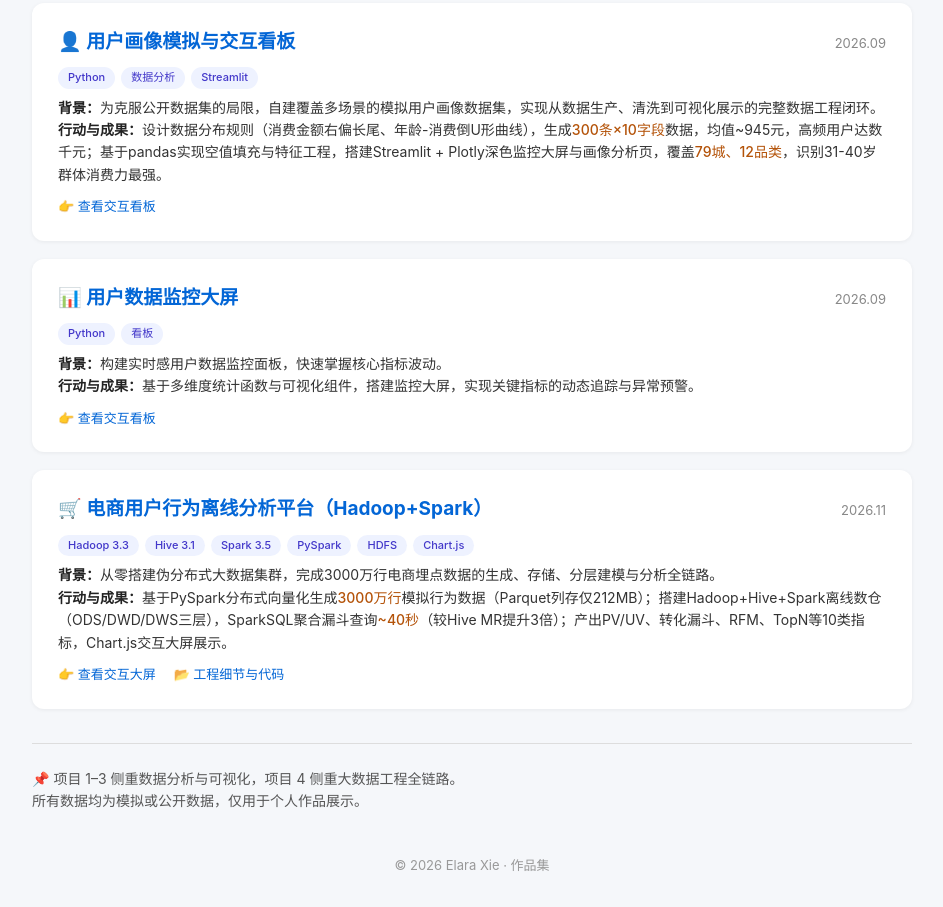
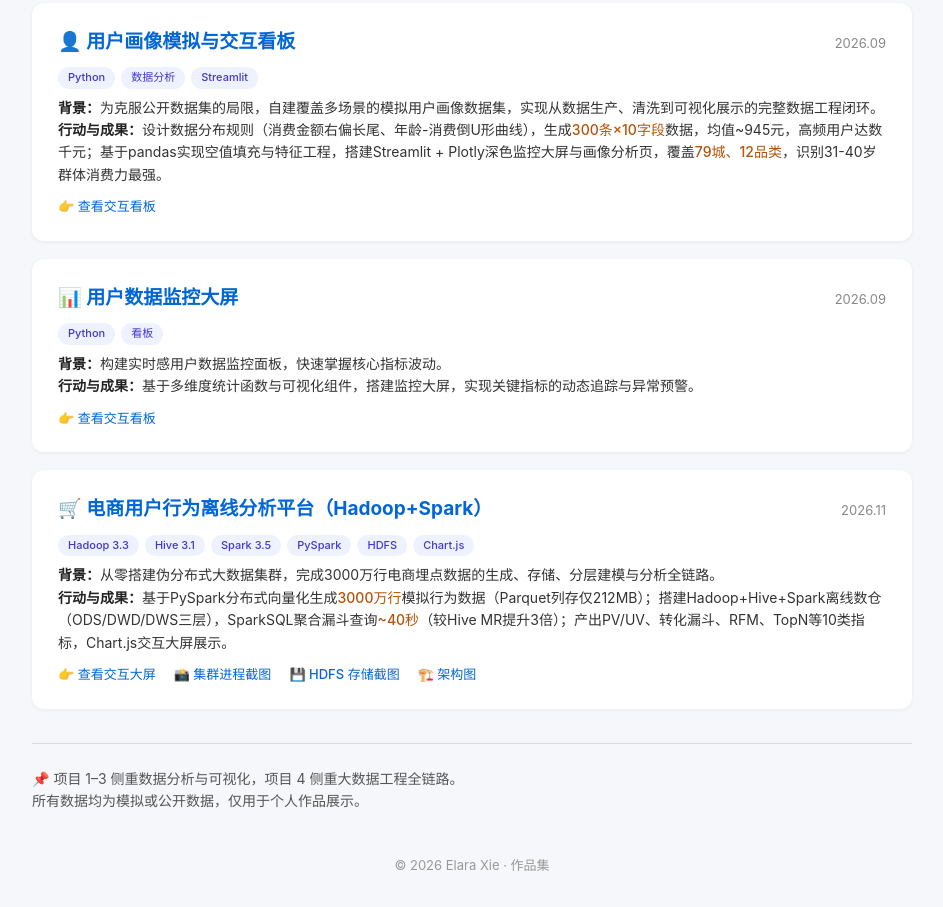
Before and after one commit to elara-xie/portfolio, a plain HTML site: page index.html in a window 1280 px wide. Shown: the part 395-1302 px from the top of the page, without its empty margins (168-1111 px from the left). Drawn offline with Linux system fonts and the light colour scheme.

Commit message:
Update index.html

```diff
--- a/index.html
+++ b/index.html
@@ -204,7 +204,9 @@
         </div>
         <div class="project-links">
             <a href="ecommerce_behavior_dashboard.html">👉 查看交互大屏</a>
-            <a href="#">📂 工程细节与代码</a>
+            <a href="assets/ecommerce/jps.png">📸 集群进程截图</a>
+            <a href="assets/ecommerce/hdfs_du.png">💾 HDFS 存储截图</a>
+            <a href="assets/ecommerce/architecture.png">🏗️ 架构图</a>
         </div>
     </div>
 
```
